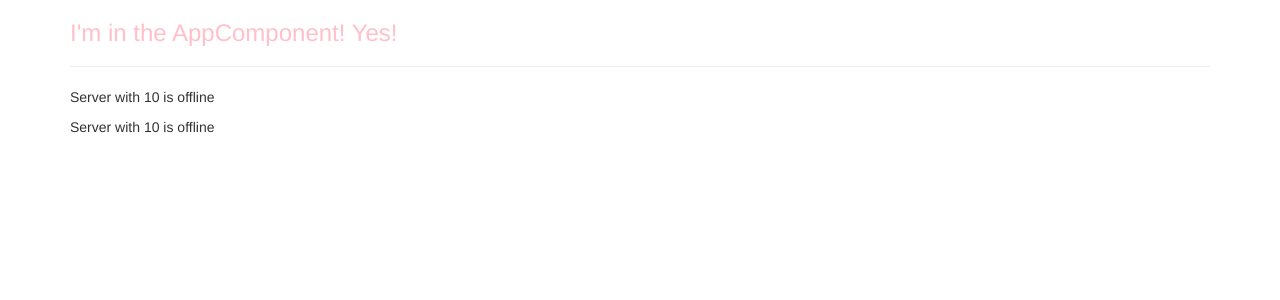
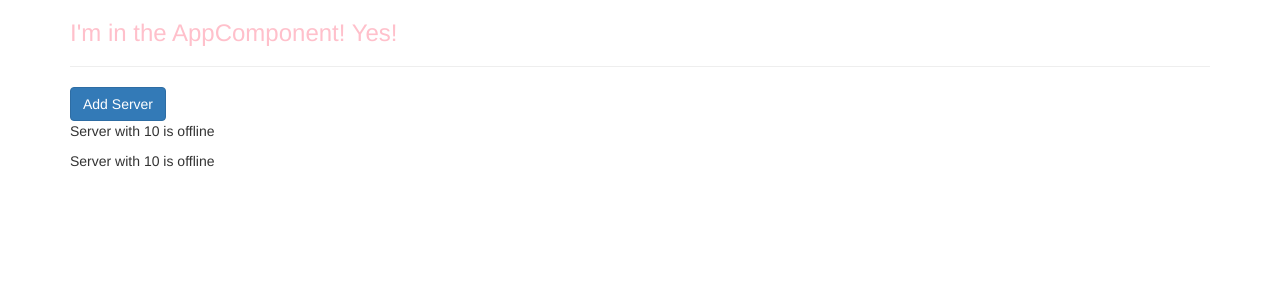
Before and after one commit to MrSharp12/angular-5-training, an Angular app: page / in a window 1280 px wide. Shown: the top 300 px of the page. Built offline with nearby package versions, Linux system fonts and the light colour scheme.

Commit message:
property binding

```diff
--- a/src/app/servers/servers.component.html
+++ b/src/app/servers/servers.component.html
@@ -1,5 +1,7 @@
-<!--here I created another server folder through the cli, ng generate component servers
-  now I am adding the app-server selector as an example
-  of how components can be passed around-->
+<!-- square brackets indicate to angular that -->
+<!-- we property binding (dynamicaly bind some property) -->
+<!-- we are binding to the native element property (disabled) -->
+<!-- our own created TS property(allowNewServer) -->
+<button class="btn btn-primary" [disabled]="!allowNewServer">Add Server</button>
 <app-server></app-server>
 <app-server></app-server>
--- a/src/app/servers/servers.component.ts
+++ b/src/app/servers/servers.component.ts
@@ -5,13 +5,19 @@ import { Component, OnInit } from '@angular/core';
   //it now has to be selected as an attribute
   // selector: '.app-servers',now it is selected by class
   selector: 'app-servers',
-  template: '<app-server></app-server><app-server></app-server>',
+  // template: '<app-server></app-server><app-server></app-server>',
   //component must have either template or templateUrl, must have one at all times
+  templateUrl: './servers.component.html',
   styleUrls: ['./servers.component.css']
 })
 export class ServersComponent implements OnInit {
+  allowNewServer = false;
 
-  constructor() { }
+  constructor() {
+    setTimeout(() => {
+      this.allowNewServer = true;
+    },2000);
+  }
 
   ngOnInit() {
   }
```
Also changed, not shown: 1 other file (tests, documents, lock files or other folders).
